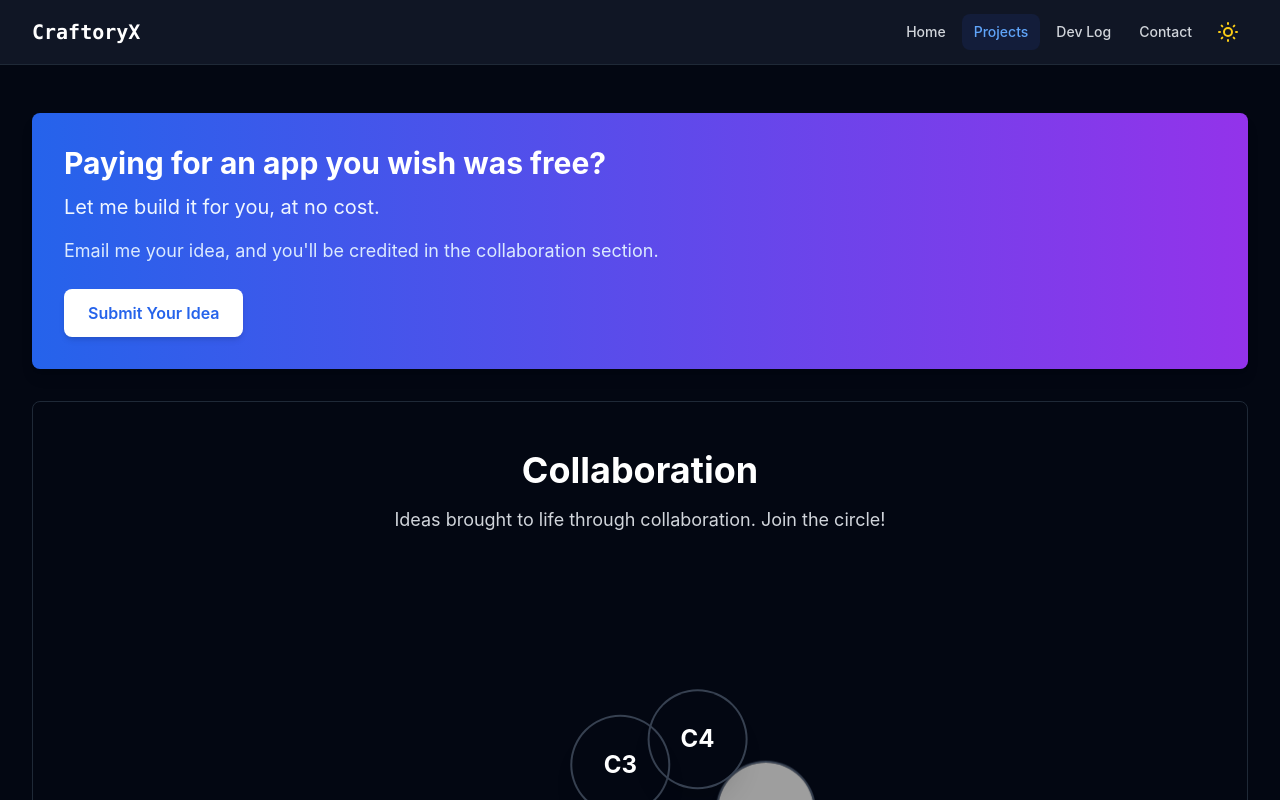
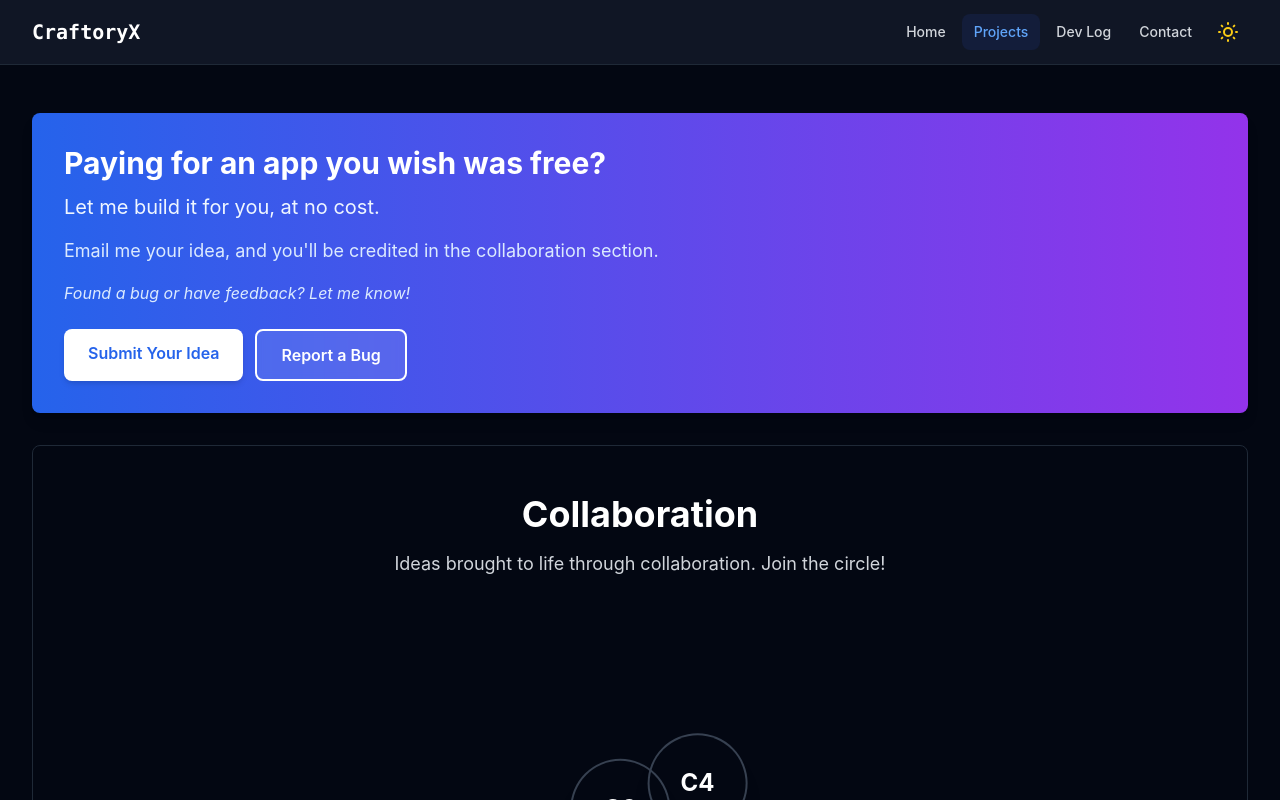
Before and after one commit to owaisazmal/craftoryx, a Next.js app: page /projects in a window 1280 px wide. Shown: the top 800 px of the page. Built offline with nearby package versions, Linux system fonts and the light colour scheme; grey boxes are pictures that could not be loaded.

Commit message:
feat: add bug report option to contact form and update project page with bug reporting link

```diff
--- a/app/contact/page.tsx
+++ b/app/contact/page.tsx
@@ -110,6 +110,7 @@ export default function ContactPage() {
                     className="w-full px-4 py-2 border border-gray-300 dark:border-gray-700 rounded-lg bg-white dark:bg-gray-800 text-gray-900 dark:text-white focus:ring-2 focus:ring-blue-500 focus:border-transparent"
                   >
                     <option value="Beta">Beta Testing</option>
+                    <option value="Bug">Bug Report</option>
                     <option value="Collab">Collaboration</option>
                     <option value="Hire">Hiring Opportunity</option>
                     <option value="Other">Other</option>
--- a/app/projects/page.tsx
+++ b/app/projects/page.tsx
@@ -304,15 +304,26 @@ export default function ProjectsPage() {
           <p className="text-lg sm:text-xl mb-4 text-blue-50">
             Let me build it for you, at no cost.
           </p>
-          <p className="text-base sm:text-lg mb-6 text-blue-100">
+          <p className="text-base sm:text-lg mb-4 text-blue-100">
             Email me your idea, and you&apos;ll be credited in the collaboration section.
           </p>
-          <a
-            href="/contact"
-            className="inline-block bg-white text-blue-600 px-6 py-3 rounded-lg font-semibold hover:bg-blue-50 transition-colors shadow-md"
-          >
-            Submit Your Idea
-          </a>
+          <p className="text-sm sm:text-base mb-6 text-blue-100 italic">
+            Found a bug or have feedback? Let me know!
+          </p>
+          <div className="flex flex-col sm:flex-row gap-3">
+            <a
+              href="/contact"
+              className="inline-block bg-white text-blue-600 px-6 py-3 rounded-lg font-semibold hover:bg-blue-50 transition-colors shadow-md text-center"
+            >
+              Submit Your Idea
+            </a>
+            <a
+              href="/contact?subject=bug"
+              className="inline-block bg-white/10 backdrop-blur-sm border-2 border-white text-white px-6 py-3 rounded-lg font-semibold hover:bg-white/20 transition-colors text-center"
+            >
+              Report a Bug
+            </a>
+          </div>
         </div>
 
         {/* Collaboration Section */}
```
